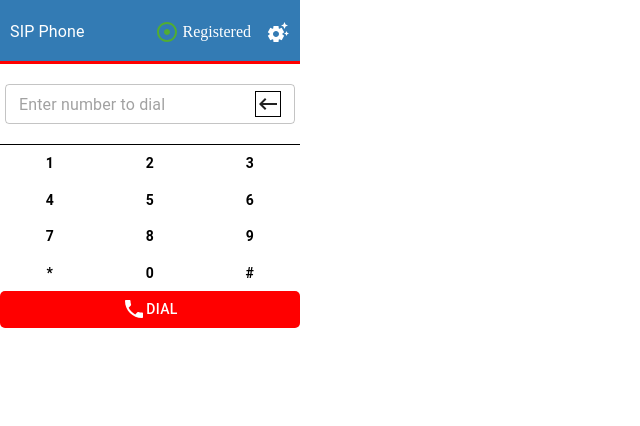
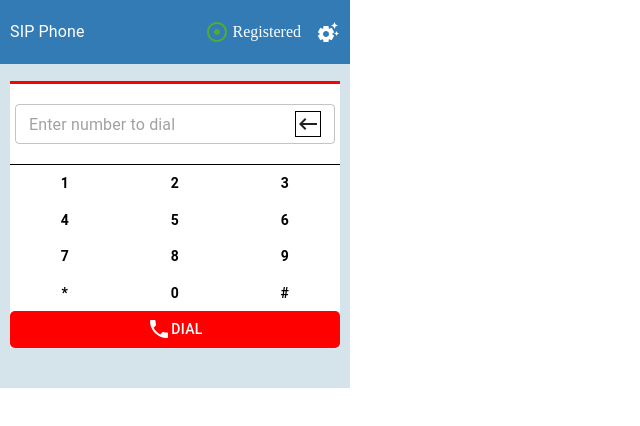
Before and after one commit to PhongHell/Front-end-extension-sip-call, a React (Create React App) app: page / in a window 1280 px wide. Shown: the top 426 px of the page, without its empty margins (0-640 px from the left). Built offline with nearby package versions, Linux system fonts and the light colour scheme.

Commit message:
feat : refactor app

```diff
--- a/src/components/SipPhoneDashboard/SipPhoneDashboard.styles.js
+++ b/src/components/SipPhoneDashboard/SipPhoneDashboard.styles.js
@@ -34,3 +34,8 @@ export const StyledSipPhoneDashboardHeaderRightBar = styled(Box)`
 export const StyledSettingsSuggestIcon = styled(SettingsSuggestIcon)`
     cursor : pointer;
 `;
+
+export const StyledSipPhoneDashboardBody = styled(Box)`
+    padding : 20px 10px 40px 10px;
+    background-color : #d5e4ea;
+`;
--- a/src/components/SipPhoneDashboard/components/SipPhoneDashboardDialog/SipPhoneDashboardDialog.styles.js
+++ b/src/components/SipPhoneDashboard/components/SipPhoneDashboardDialPad/SipPhoneDashboardDialPad.styles.js
@@ -2,26 +2,27 @@ import styled from "styled-components";
 import { Box, Button, TextField, LocalPhoneIcon } from "@ui-components";
 import KeyboardBackspace from "@mui/icons-material/KeyboardBackspace";
 
-export const SipPhoneDashboardDialogContainer = styled(Box)`
+export const SipPhoneDashboardDialPadContainer = styled(Box)`
     box-shadow : 0px -3px 0px 0px #ff0000;
+    background-color : white;
 `;
 
-export const SipPhoneDashboardDialogHeader = styled(Box)`
+export const SipPhoneDashboardDialPadHeader = styled(Box)`
     border-bottom : 1px solid black;
     padding : 20px 5px;
 `;
 
-export const SipPhoneDashboardDialogBody = styled(Box)`
+export const SipPhoneDashboardDialPadBody = styled(Box)`
 `;
 
-export const SipPhoneDashboardDialogFooter = styled(Box)`
+export const SipPhoneDashboardDialPadFooter = styled(Box)`
 `;
 
-export const SipPhoneDashboardDialogHeaderTextField = styled(TextField)`
+export const SipPhoneDashboardDialPadHeaderTextField = styled(TextField)`
 
 `;
 
-export const SipPhoneDashboardDialogButtonDial = styled(Button)`
+export const SipPhoneDashboardDialPadButtonDial = styled(Button)`
     &&& {
         background-color : #ff0000;
         color : white;
@@ -32,11 +33,11 @@ export const SipPhoneDashboardDialogButtonDial = styled(Button)`
     }
 `;
 
-export const SipPhoneDashboardDialogLocalPhoneIcon = styled(LocalPhoneIcon)`
+export const SipPhoneDashboardDialPadLocalPhoneIcon = styled(LocalPhoneIcon)`
 
 `;
 
-export const SipPhoneDashboardDialogNumber = styled(Button)`
+export const SipPhoneDashboardDialPadNumber = styled(Button)`
    &&& {
     font-weight : bold;
     color : black;
--- /dev/null
+++ b/src/components/SipPhoneDashboard/components/SipPhoneDashboardDialPad/index.js
@@ -0,0 +1,59 @@
+import React, { useState } from 'react';
+import { dialPadNumbersData, validationPhoneNumber } from 'utils/constant';
+import {
+    SipPhoneDashboardDialPadButtonDial,
+    SipPhoneDashboardDialPadContainer,
+    SipPhoneDashboardDialPadHeader,
+    SipPhoneDashboardDialPadFooter,
+    SipPhoneDashboardDialPadBody,
+    SipPhoneDashboardDialPadLocalPhoneIcon,
+    SipPhoneDashboardDialPadNumber,
+    SipPhoneDashboardDialPadHeaderTextField,
+    StyledBackSpaceIcon
+} from "./SipPhoneDashboardDialPad.styles";
+
+export const SipPhoneDashboardDialPad = () => {
+    const [ phoneNumber, setPhoneNumber ] = useState("");
+
+    const onChangePhoneNumber = (event) => {
+        if(validationPhoneNumber.test(event.target.value)){
+            setPhoneNumber(event.target.value);
+            return;
+        }
+
+        if(phoneNumber?.length < 2){
+            setPhoneNumber("");
+        };
+    };
+
+    const onKeypressPhoneNumber = (number) => {
+        const newPhoneNumber = `${phoneNumber}${number}`;
+        setPhoneNumber(newPhoneNumber);
+    }
+    return (
+        <SipPhoneDashboardDialPadContainer>
+            <SipPhoneDashboardDialPadHeader>
+                <SipPhoneDashboardDialPadHeaderTextField
+                    size="small"
+                    fullWidth
+                    InputProps={{
+                        endAdornment : <StyledBackSpaceIcon />
+                    }}
+                    placeholder="Enter number to dial"
+                    value={phoneNumber}
+                    onChange={onChangePhoneNumber}
+                />
+            </SipPhoneDashboardDialPadHeader>
+            <SipPhoneDashboardDialPadBody>
+                {dialPadNumbersData.map((item) => {
+                    return <SipPhoneDashboardDialPadNumber key={item.value} onClick={() => onKeypressPhoneNumber(item.value)}> {item.label}</SipPhoneDashboardDialPadNumber>
+                })}
+            </SipPhoneDashboardDialPadBody>
+            <SipPhoneDashboardDialPadFooter>
+                <SipPhoneDashboardDialPadButtonDial>
+                    <SipPhoneDashboardDialPadLocalPhoneIcon /> Dial
+                </SipPhoneDashboardDialPadButtonDial>
+            </SipPhoneDashboardDialPadFooter>
+        </SipPhoneDashboardDialPadContainer>
+    )
+}
--- a/src/components/SipPhoneDashboard/components/SipPhoneDashboardDialog/index.js
+++ /dev/null
@@ -1,42 +0,0 @@
-import React, { useState } from 'react';
-import { dialogNumbersData } from 'utils/constant';
-import {
-    SipPhoneDashboardDialogButtonDial,
-    SipPhoneDashboardDialogContainer,
-    SipPhoneDashboardDialogHeader,
-    SipPhoneDashboardDialogFooter,
-    SipPhoneDashboardDialogBody,
-    SipPhoneDashboardDialogLocalPhoneIcon,
-    SipPhoneDashboardDialogNumber,
-    SipPhoneDashboardDialogHeaderTextField,
-    StyledBackSpaceIcon
-} from "./SipPhoneDashboardDialog.styles";
-
-export const SipPhoneDashboardDialog = () => {
-    const [ phoneNumber, setPhoneNumber ] = useState("");
-    return (
-        <SipPhoneDashboardDialogContainer>
-            <SipPhoneDashboardDialogHeader>
-                <SipPhoneDashboardDialogHeaderTextField
-                    size="small"
-                    fullWidth
-                    InputProps={{
-                        endAdornment : <StyledBackSpaceIcon />
-                    }}
-                    placeholder="Enter number to dial"
-                    value={phoneNumber}
-                />
-            </SipPhoneDashboardDialogHeader>
-            <SipPhoneDashboardDialogBody>
-                {dialogNumbersData.map((item) => {
-                    return <SipPhoneDashboardDialogNumber key={item.value}> {item.label}</SipPhoneDashboardDialogNumber>
-                })}
-            </SipPhoneDashboardDialogBody>
-            <SipPhoneDashboardDialogFooter>
-                <SipPhoneDashboardDialogButtonDial>
-                    <SipPhoneDashboardDialogLocalPhoneIcon /> Dial
-                </SipPhoneDashboardDialogButtonDial>
-            </SipPhoneDashboardDialogFooter>
-        </SipPhoneDashboardDialogContainer>
-    )
-}
--- a/src/components/SipPhoneDashboard/components/index.js
+++ b/src/components/SipPhoneDashboard/components/index.js
@@ -1 +1 @@
-export { SipPhoneDashboardDialog } from "./SipPhoneDashboardDialog";
+export { SipPhoneDashboardDialPad } from "./SipPhoneDashboardDialPad";
--- a/src/components/SipPhoneDashboard/index.js
+++ b/src/components/SipPhoneDashboard/index.js
@@ -1,12 +1,13 @@
 import React from 'react';
-import { SipPhoneDashboardDialog } from './components';
+import { SipPhoneDashboardDialPad } from './components';
 import {
   StyledSipPhoneDashboardHeader,
   StyledSipPhoneDashboardHeaderTitle,
   StyledAdjustIcon,
   StyledSipPhoneDashboardHeaderRegisteredContainer,
   StyledSettingsSuggestIcon,
-  StyledSipPhoneDashboardHeaderRightBar
+  StyledSipPhoneDashboardHeaderRightBar,
+  StyledSipPhoneDashboardBody
 } from "./SipPhoneDashboard.styles";
 
 
@@ -23,7 +24,9 @@ export const SipPhoneDashboard = () => {
           <StyledSettingsSuggestIcon />
         </StyledSipPhoneDashboardHeaderRightBar>
       </StyledSipPhoneDashboardHeader>
-      <SipPhoneDashboardDialog />
+      <StyledSipPhoneDashboardBody>
+        <SipPhoneDashboardDialPad />
+      </StyledSipPhoneDashboardBody>
     </div>
   )
 };
--- a/src/index.css
+++ b/src/index.css
@@ -1,5 +1,5 @@
 body {
   margin: 0;
-  width: 300px;
-  height: 300px;
+  width: 350px;
+  height: 400px;
 }
--- a/src/utils/constant.js
+++ b/src/utils/constant.js
@@ -1,4 +1,4 @@
-export const dialogNumbersData = [
+export const dialPadNumbersData = [
     {
         label : "1",
         value : "1"
@@ -47,4 +47,6 @@ export const dialogNumbersData = [
         label : "#",
         value : "#"
     },
-]
+];
+
+export const validationPhoneNumber = /^[+]*[(]{0,1}[0-9]{1,4}[)]{0,1}[-\s\./0-9]*$/;
```
